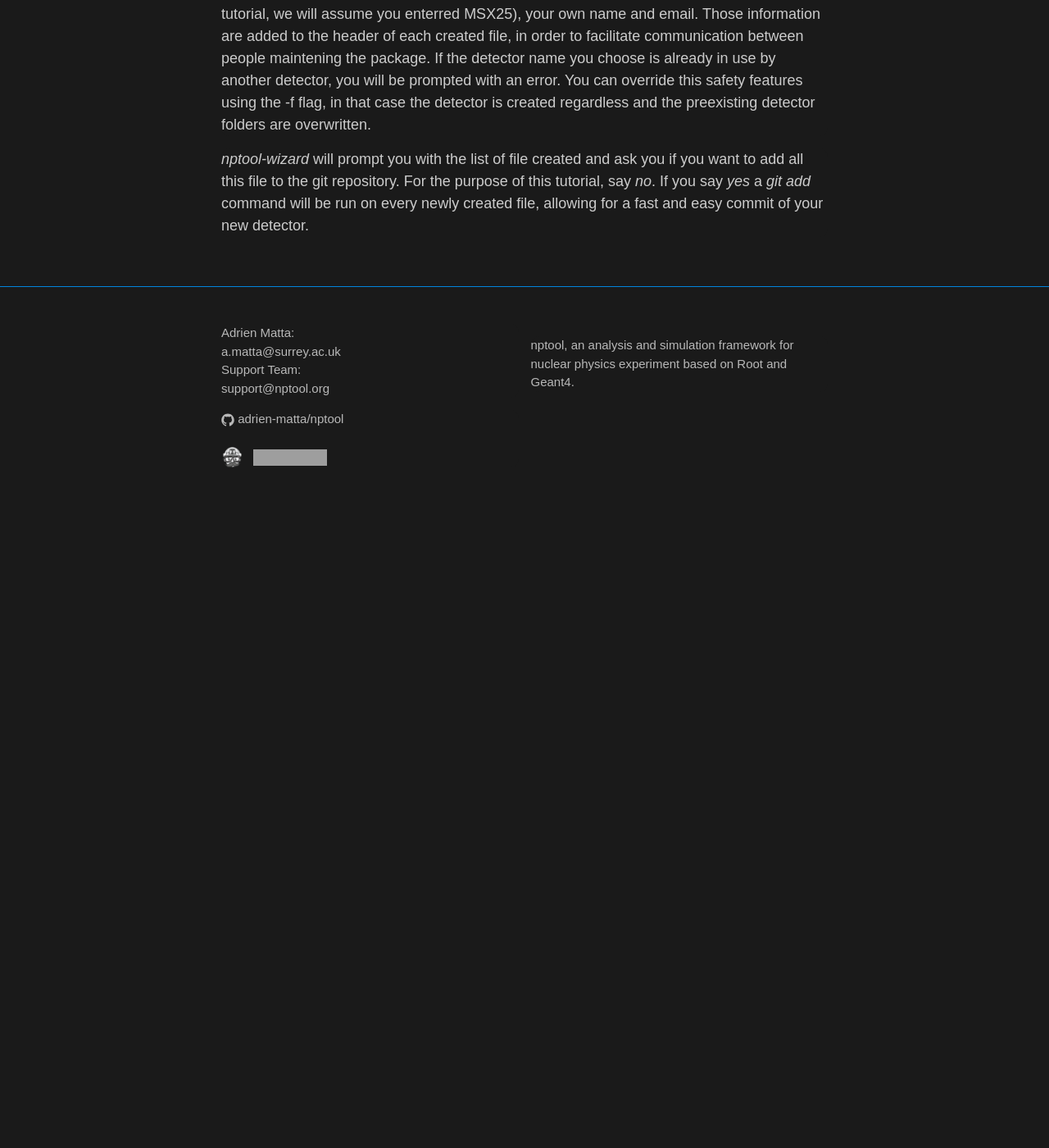
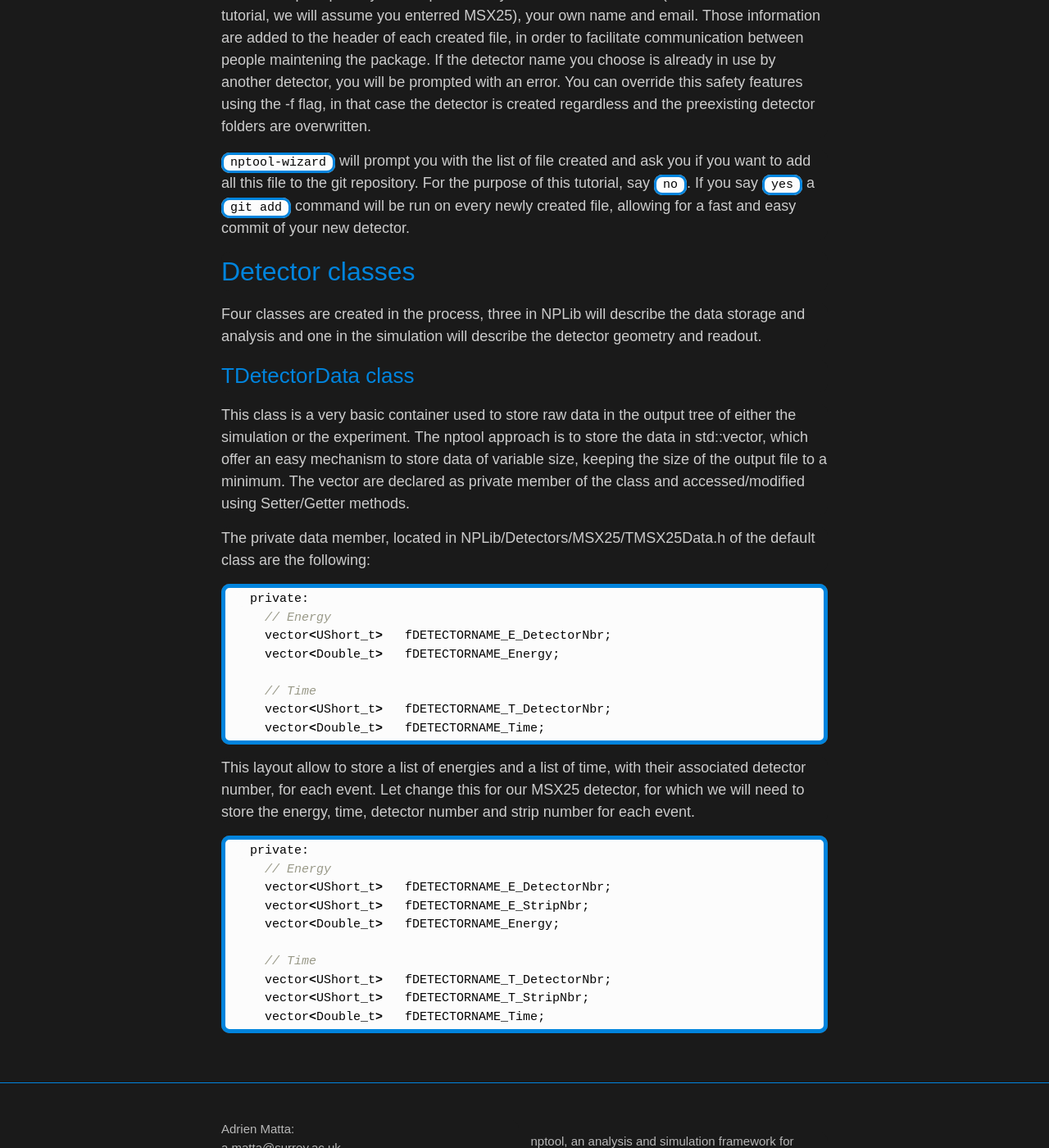
Before and after one commit to adrien-matta/nptool, a Jekyll site: the page built from _manual/adding-detectors.md, in a window 1280 px wide and 1400 px high, scrolled down 802 px. Shown: the whole window at 82% size. Built offline with Jekyll 4.4.1, drawn with Linux system fonts in a browser that asks for light colours; some web fonts are replaced; before the commit the page ends 1432 px from its top, so only the background shows below that; some of the changed text lies outside the part shown; grey boxes are pictures that could not be loaded.

Commit message:
* progress on tutorial

```diff
--- a/_manual/adding-detectors.md
+++ b/_manual/adding-detectors.md
@@ -8,14 +8,50 @@ show_in_nav: false
 ---
 THIS PAGE IS UNDER CONSTRUCTION
 
-In this tutorial we will discussed how to add a new detector to the nptool. This is done through an utility, *nptool-wizard*, that wil lcreate for you all the file needed by a detector. You will then have to edit all of those files consistently to create a new working detector, in this tutorial we will modify the class to describe a Single Sided Stripped Silicon detector from Micron Semiconductor, the MSX25.  *nptool-wizard* is a simple bash script that will ask you a few information about the detector you want to create and then will copy and edit the skeleton files to form a new working detector. Straight after this process you will be able to compile and run both simulation and analysis with your new detector. The detector skeleton describe a minimalist detector showing off the main features of the framework. The detector is a simple scintillator, that can be placed anywhere in space and which shape could be rectangular or cylindrical. The physical information recorded by the detector Energy and Time.
+In this tutorial we will discussed how to add a new detector to the nptool. This is done through an utility, `nptool-wizard`, that wil lcreate for you all the file needed by a detector. You will then have to edit all of those files consistently to create a new working detector, in this tutorial we will modify the class to describe a Single Sided Stripped Silicon detector from Micron Semiconductor, the MSX25.  `nptool-wizard` is a simple bash script that will ask you a few information about the detector you want to create and then will copy and edit the skeleton files to form a new working detector. Straight after this process you will be able to compile and run both simulation and analysis with your new detector. The detector skeleton describe a minimalist detector showing off the main features of the framework. The detector is a simple scintillator, that can be placed anywhere in space and which shape could be rectangular or cylindrical. The physical information recorded by the detector Energy and Time.
 
-## Running *nptool-wizard*
-*nptool-wizard* is added to your path at compilation of the NPLib, so make sure you compiled and install NPLib before following this tutorial. To call the script simply do:
+## Running nptool-wizard
+`nptool-wizard` is added to your path at compilation of the NPLib, so make sure you compiled and install NPLib before following this tutorial. To call the script simply do:
 {% highlight bash %}
 > nptool-wizard
 {% endhighlight %}
 
 You will be prompted by the script to enter your new detector name (for the sake of this tutorial, we will assume you enterred MSX25), your own name and email. Those information are added to the header of each created file, in order to facilitate communication between people maintening the package. If the detector name you choose is already in use by another detector, you will be prompted with an error. You can override this safety features using the -f flag, in that case the detector is created regardless and the preexisting detector folders are overwritten.
 
-*nptool-wizard* will prompt you with the list of file created and ask you if you want to add all this file to the git repository. For the purpose of this tutorial, say *no*. If you say *yes* a *git add* command will be run on every newly created file, allowing for a fast and easy commit of your new detector.
+`nptool-wizard` will prompt you with the list of file created and ask you if you want to add all this file to the git repository. For the purpose of this tutorial, say `no`. If you say `yes` a `git add` command will be run on every newly created file, allowing for a fast and easy commit of your new detector.
+
+
+## Detector classes
+Four classes are created in the process, three in NPLib will describe the data storage and analysis and one in the simulation will describe the detector geometry and readout.
+
+### TDetectorData class
+
+This class is a very basic container used to store raw data in the output tree of either the simulation or the experiment. The nptool approach is to store the data in std::vector, which offer an easy mechanism to store data of variable size, keeping the size of the output file to a minimum. The vector are declared as private member of the class and accessed/modified using Setter/Getter methods.
+
+
+The private data member, located in NPLib/Detectors/MSX25/TMSX25Data.h of the default class are the following:
+{% highlight C++ %}
+  private:
+    // Energy
+    vector<UShort_t>   fDETECTORNAME_E_DetectorNbr;
+    vector<Double_t>   fDETECTORNAME_Energy;
+
+    // Time
+    vector<UShort_t>   fDETECTORNAME_T_DetectorNbr;
+    vector<Double_t>   fDETECTORNAME_Time;
+{% endhighlight %}
+
+This layout allow to store a list of energies and a list of time, with their associated detector number, for each event. Let change this for our MSX25 detector, for which we will need to store the energy, time, detector number and strip number for each event.
+
+{% highlight C++ %}
+  private:
+    // Energy
+    vector<UShort_t>   fDETECTORNAME_E_DetectorNbr;
+    vector<UShort_t>   fDETECTORNAME_E_StripNbr;
+    vector<Double_t>   fDETECTORNAME_Energy;
+
+    // Time
+    vector<UShort_t>   fDETECTORNAME_T_DetectorNbr;
+    vector<UShort_t>   fDETECTORNAME_T_StripNbr;
+    vector<Double_t>   fDETECTORNAME_Time;
+{% endhighlight %}
```
